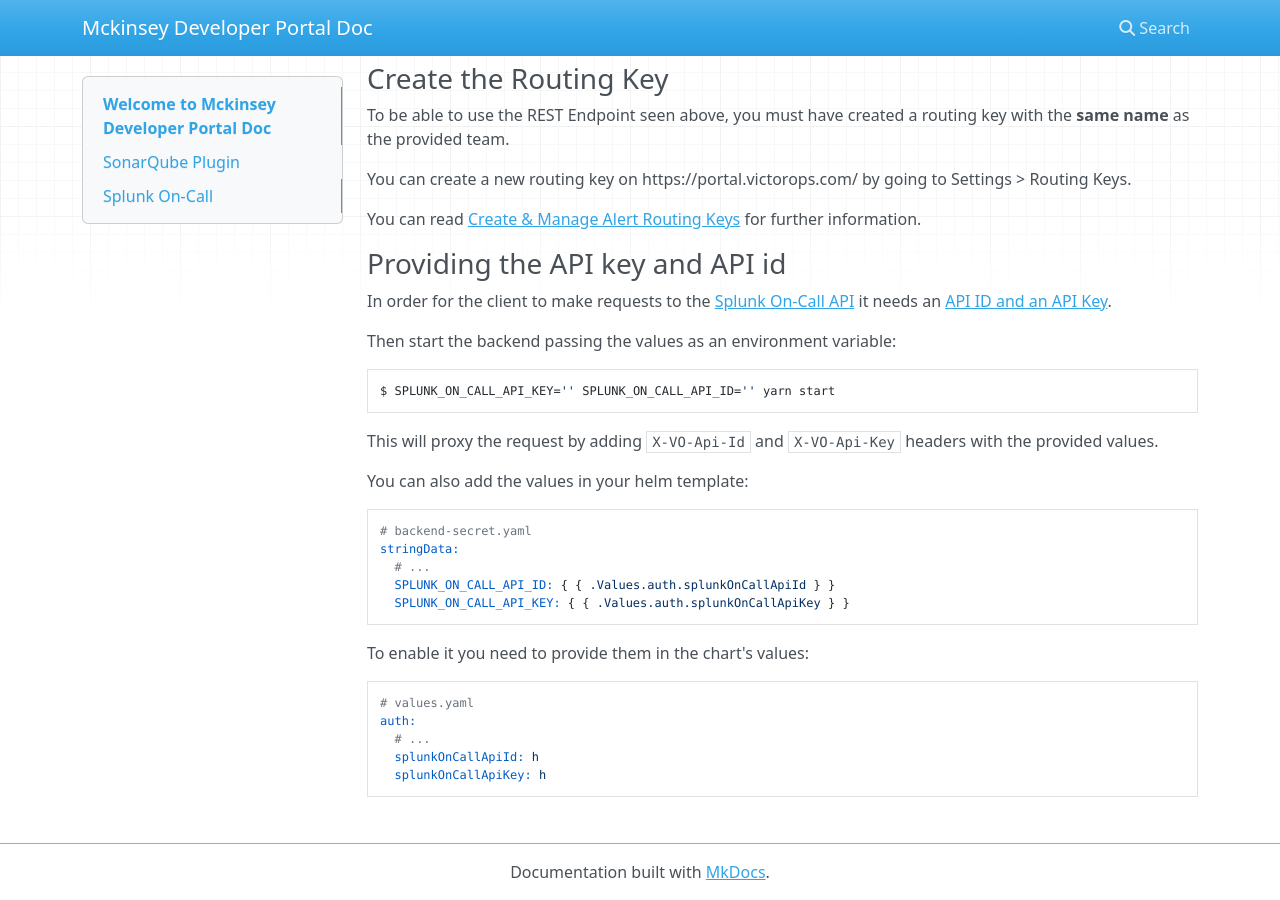
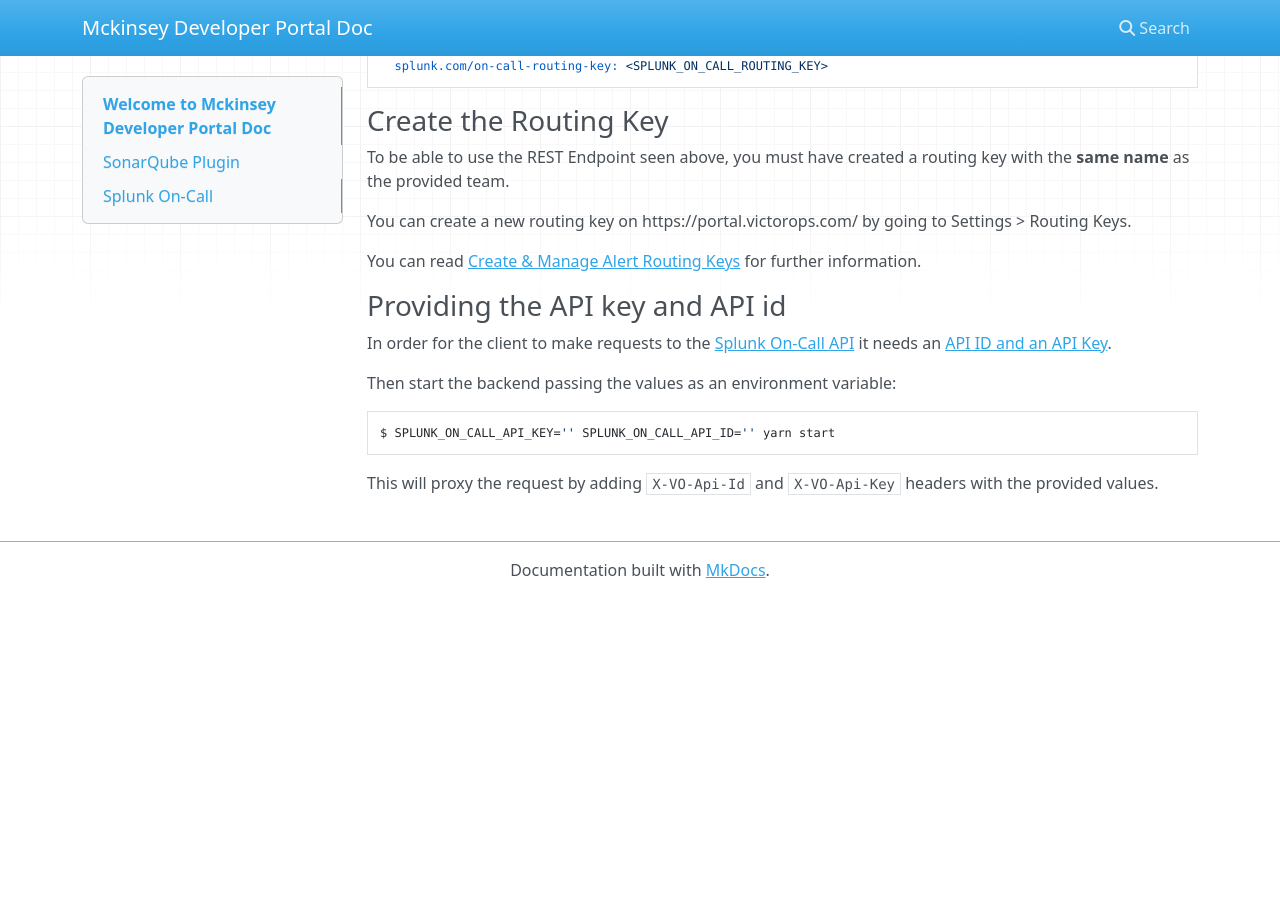
Before and after one commit to waqqar-neon/MDP-Docs, an MkDocs documentation site: the page built from docs/index.md, in a window 1280 px wide and 900 px high, scrolled down 5281 px. Built offline with MkDocs 1.6.1, drawn with Linux system fonts in a browser that asks for light colours; nearby versions of some CDN libraries; after the commit the page ends 5879 px from its top, so only the background shows below that.

Commit message:
updated index page

````diff
--- a/docs/index.md
+++ b/docs/index.md
@@ -1,4 +1,6 @@
 # Welcome to Mckinsey Developer Portal Doc
+
+---
 
 ## SonarQube Plugin
 
@@ -94,10 +96,11 @@ spec:
   owner: CNCF
   lifecycle: experimental
 ```
+---
 
 ## Splunk On-Call
 
-![Splunk On-Call ReadOnly](splunk-on-call-read-only.png)
+![Splunk On-Call ReadOnly](splunk-on-call-read-only.PNG)
 
 ### Overview
 
@@ -232,23 +235,3 @@ $ SPLUNK_ON_CALL_API_KEY='' SPLUNK_ON_CALL_API_ID='' yarn start
 ```
 
 This will proxy the request by adding `X-VO-Api-Id` and `X-VO-Api-Key` headers with the provided values.
-
-You can also add the values in your helm template:
-
-```yaml
-# backend-secret.yaml
-stringData:
-  # ...
-  SPLUNK_ON_CALL_API_ID: { { .Values.auth.splunkOnCallApiId } }
-  SPLUNK_ON_CALL_API_KEY: { { .Values.auth.splunkOnCallApiKey } }
-```
-
-To enable it you need to provide them in the chart's values:
-
-```yaml
-# values.yaml
-auth:
-  # ...
-  splunkOnCallApiId: h
-  splunkOnCallApiKey: h
-```
--- a/mkdocs.yml
+++ b/mkdocs.yml
@@ -1,4 +1,4 @@
 site_name: Mckinsey Developer Portal Doc
-site_url: http://127.0.0.1:8000/
+site_url: https://example.com/
 nav:
-    - Doc: index.md
+    - Home: index.md
````
Also changed, not shown: other parts of docs/index.md (+6 -6 lines).
